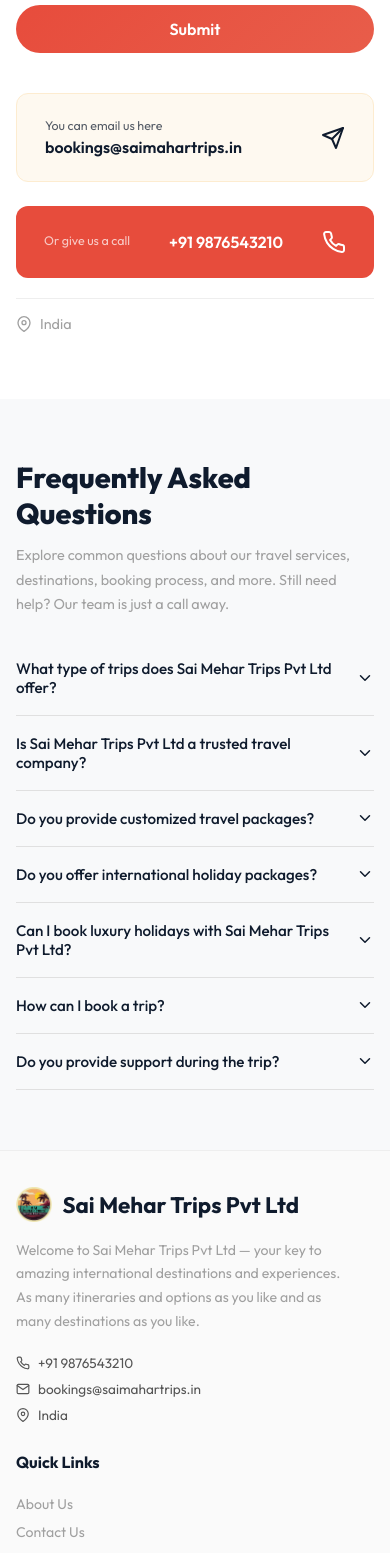
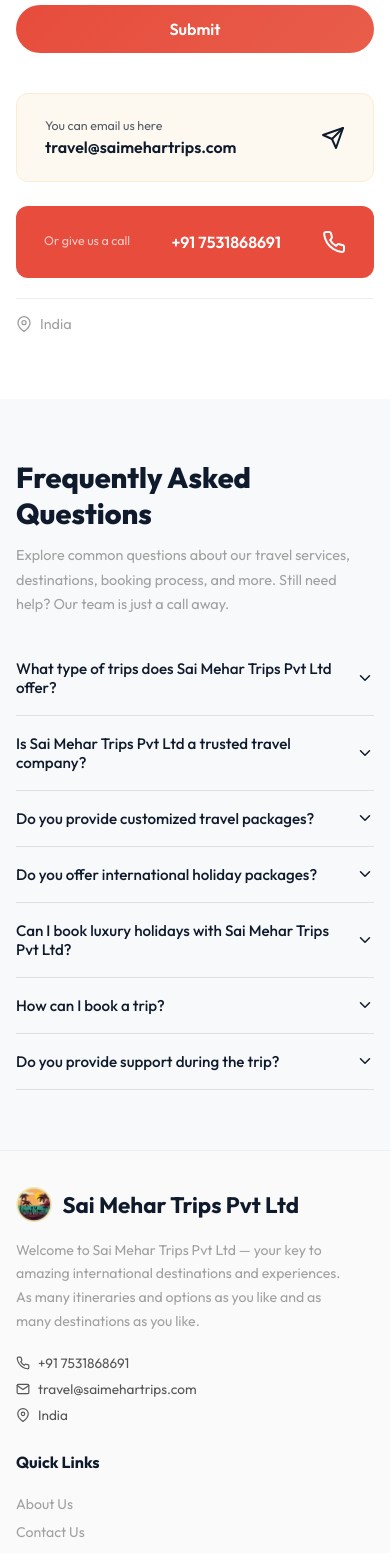
Before and after one commit to Kjeez/sai-mehar-trips, a React (Vite) app: page /contact in a window 390 px wide. Shown: the part 900-2453 px from the top of the page. Built offline with nearby package versions, Linux system fonts and the light colour scheme.

Commit message:
Update phone number and email address globally

```diff
--- a/src/components/CTABanner.tsx
+++ b/src/components/CTABanner.tsx
@@ -16,7 +16,7 @@
           <p className="cta-banner__subtitle">We're just a call away!</p>
           <div className="cta-banner__buttons">
             <motion.a
-              href="tel:+919876543210"
+              href="tel:+917531868691"
               className="cta-banner__btn cta-banner__btn--primary"
               whileHover={{ scale: 1.05 }}
               whileTap={{ scale: 0.95 }}
@@ -24,7 +24,7 @@
               Contact Us <FiArrowRight />
             </motion.a>
             <motion.a
-              href="https://wa.me/919876543210"
+              href="https://wa.me/917531868691"
               className="cta-banner__btn cta-banner__btn--secondary"
               whileHover={{ scale: 1.05 }}
               whileTap={{ scale: 0.95 }}
--- a/src/components/EnquiryModal.tsx
+++ b/src/components/EnquiryModal.tsx
@@ -21,7 +21,7 @@
   'Passport Services',
 ];
 
-const WHATSAPP_NUMBER = '919876543210';
+const WHATSAPP_NUMBER = '917531868691';
 
 const EnquiryModal = ({ isOpen, onClose, prefilledCountry = '', prefilledService = '' }: EnquiryModalProps) => {
   const [step, setStep] = useState(1);
--- a/src/components/Footer.tsx
+++ b/src/components/Footer.tsx
@@ -18,11 +18,11 @@
               As many itineraries and options as you like and as many destinations as you like.
             </p>
             <div className="footer__contact-list">
-              <a href="tel:+919876543210" className="footer__contact-link">
-                <FiPhone size={14} /> +91 9876543210
+              <a href="tel:+917531868691" className="footer__contact-link">
+                <FiPhone size={14} /> +91 7531868691
               </a>
-              <a href="mailto:bookings@saimahartrips.in" className="footer__contact-link">
-                <FiMail size={14} /> bookings@saimahartrips.in
+              <a href="mailto:travel@saimehartrips.com" className="footer__contact-link">
+                <FiMail size={14} /> travel@saimehartrips.com
               </a>
               <span className="footer__contact-link">
                 <FiMapPin size={14} /> India
--- a/src/components/Navbar.tsx
+++ b/src/components/Navbar.tsx
@@ -67,13 +67,13 @@
               <span className="navbar__logo-text">Sai Mehar Trips Pvt Ltd</span>
             </Link>
             <div className="navbar__contact-info">
-              <a href="tel:+919876543210" className="navbar__contact-item">
+              <a href="tel:+917531868691" className="navbar__contact-item">
                 <FiPhone size={14} />
-                <span>(+91) 9876543210</span>
+                <span>(+91) 7531868691</span>
               </a>
-              <a href="mailto:bookings@saimahartrips.in" className="navbar__contact-item">
+              <a href="mailto:travel@saimehartrips.com" className="navbar__contact-item">
                 <FiMail size={14} />
-                <span>bookings@saimahartrips.in</span>
+                <span>travel@saimehartrips.com</span>
               </a>
             </div>
           </div>
@@ -130,7 +130,7 @@
             </div>
 
             <span className="navbar__divider">|</span>
-            <a href="tel:+919876543210" className="navbar__icon-btn navbar__phone-btn-mobile">
+            <a href="tel:+917531868691" className="navbar__icon-btn navbar__phone-btn-mobile">
               <FiPhone size={20} />
             </a>
             <button
--- a/src/pages/ContactPage.tsx
+++ b/src/pages/ContactPage.tsx
@@ -10,7 +10,7 @@
   { q: 'Do you provide customized travel packages?', a: 'Absolutely! We specialize in customized itineraries tailored to your preferences, budget, and travel dates. Just tell us your dream destination.' },
   { q: 'Do you offer international holiday packages?', a: 'Yes, we offer packages to Singapore, Bali, Thailand, Maldives, Sri Lanka, Dubai, New Zealand, Europe, and many more destinations.' },
   { q: 'Can I book luxury holidays with Sai Mehar Trips Pvt Ltd?', a: 'Yes, we offer premium and luxury packages including 5-star stays, private tours, cruise holidays, and exclusive experiences.' },
-  { q: 'How can I book a trip?', a: 'You can contact us via phone at +91 9876543210, email us at bookings@saimahartrips.in, or fill out the contact form on this page.' },
+  { q: 'How can I book a trip?', a: 'You can contact us via phone at +91 7531868691, email us at travel@saimehartrips.com, or fill out the contact form on this page.' },
   { q: 'Do you provide support during the trip?', a: 'Yes, we offer 24/7 support during your trip. Our team is always available to assist you with any queries or changes needed.' },
 ];
 
@@ -124,23 +124,23 @@
           <div className="contact-page__container">
             <div className="contact-page__cards">
               <motion.a
-                href="mailto:bookings@saimahartrips.in"
+                href="mailto:travel@saimehartrips.com"
                 className="contact-page__card contact-page__card--email"
                 whileHover={{ y: -4 }}
               >
                 <div>
                   <span className="contact-page__card-label">You can email us here</span>
-                  <span className="contact-page__card-value">bookings@saimahartrips.in</span>
+                  <span className="contact-page__card-value">travel@saimehartrips.com</span>
                 </div>
                 <FiSend size={24} />
               </motion.a>
               <motion.a
-                href="tel:+919876543210"
+                href="tel:+917531868691"
                 className="contact-page__card contact-page__card--phone"
                 whileHover={{ y: -4 }}
               >
                 <span className="contact-page__card-label">Or give us a call</span>
-                <span className="contact-page__card-value">+91 9876543210</span>
+                <span className="contact-page__card-value">+91 7531868691</span>
                 <FiPhone size={24} />
               </motion.a>
             </div>
--- a/src/pages/PackageDetailPage.tsx
+++ b/src/pages/PackageDetailPage.tsx
@@ -275,7 +275,7 @@
                 <button onClick={() => openModal(pkg.title)} className="pkgdetail__sidebar-btn pkgdetail__sidebar-btn--primary" style={{cursor: 'pointer', border: 'none', width: '100%'}}>
                   <FiPhone size={16} /> Request Callback
                 </button>
-                <a href="https://wa.me/919876543210" className="pkgdetail__sidebar-btn pkgdetail__sidebar-btn--secondary">
+                <a href="https://wa.me/917531868691" className="pkgdetail__sidebar-btn pkgdetail__sidebar-btn--secondary">
                   WhatsApp Us
                 </a>
               </div>
```
